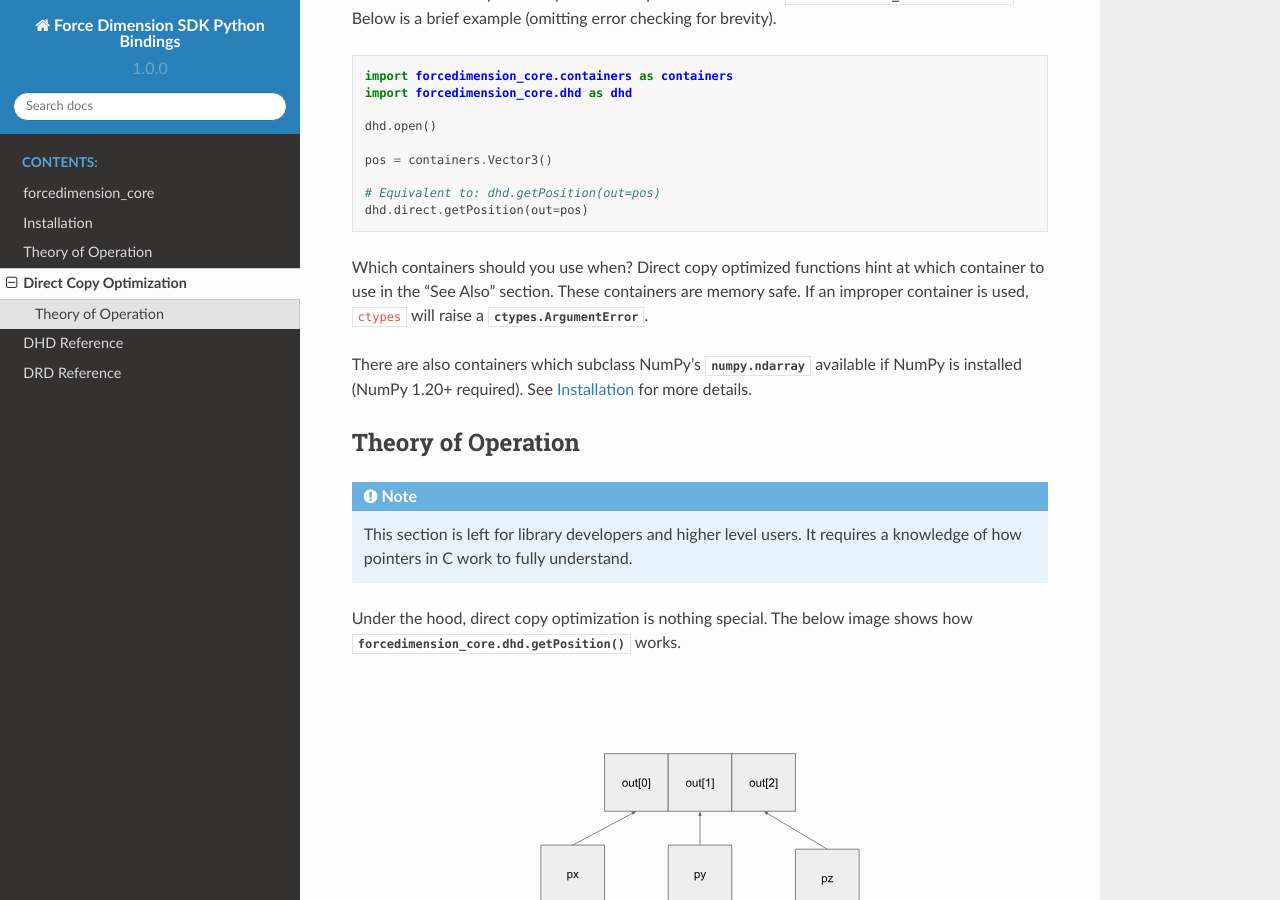
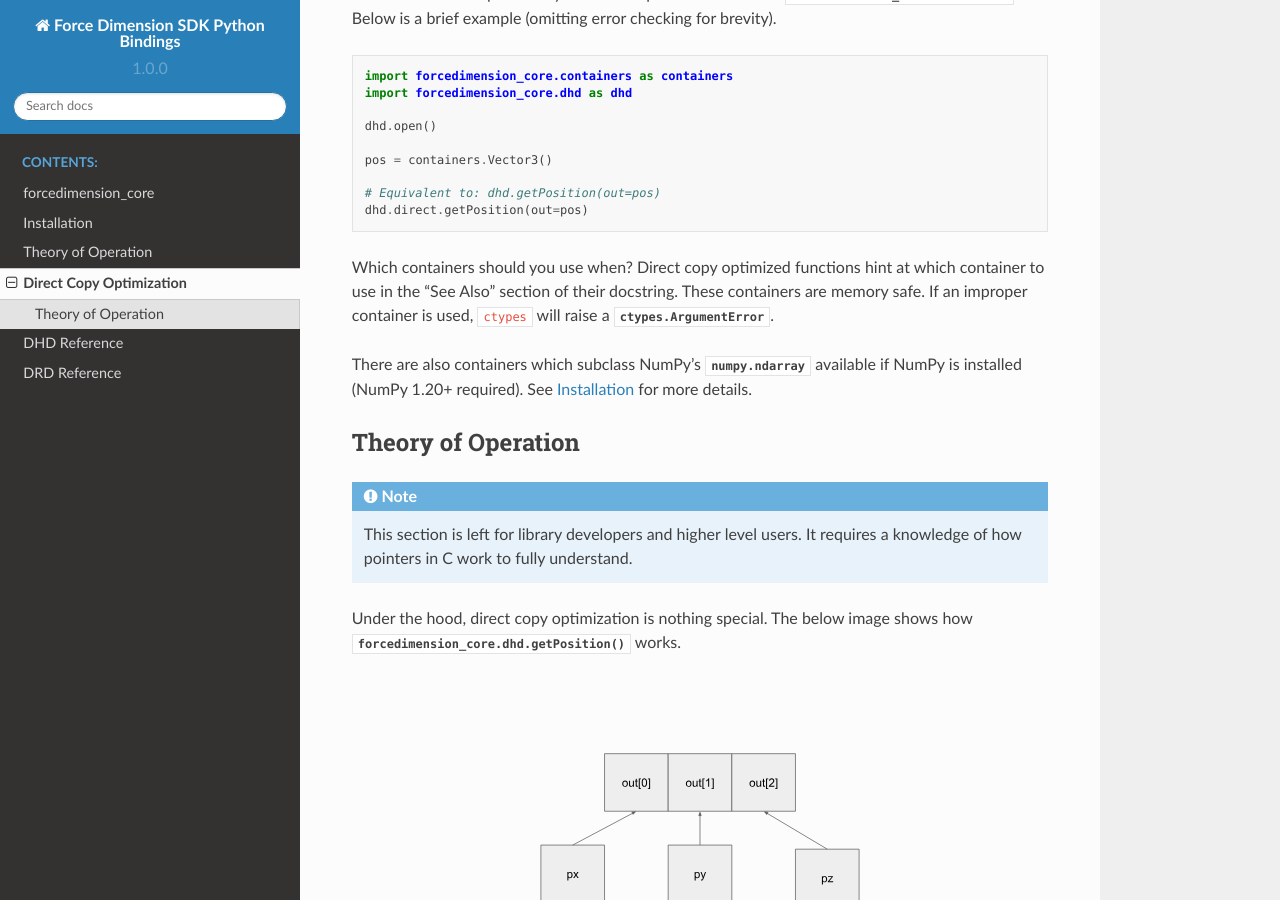
Before and after one commit to EmDash00/forcedimension_core-python-docs, a Sphinx documentation site: the page built from docs/source/direct_copy_optimization.rst, in a window 1280 px wide and 900 px high, scrolled down 522 px. Built offline with Sphinx 7.4.7 and the Read the Docs theme 2.0.0, drawn with Linux system fonts in a browser that asks for light colours.

Commit message:
Clarify where to find the hint as to which container to use

```diff
--- a/docs/source/direct_copy_optimization.rst
+++ b/docs/source/direct_copy_optimization.rst
@@ -35,8 +35,8 @@ Below is a brief example (omitting error checking for brevity).
    dhd.direct.getPosition(out=pos)
 
 Which containers should you use when? Direct copy optimized functions hint at which
-container to use in the "See Also" section. These containers are memory safe.
-If an improper container is used, ``ctypes`` will raise a :class:`ctypes.ArgumentError`.
+container to use in the "See Also" section of their docstring. These containers are memory
+safe. If an improper container is used, ``ctypes`` will raise a :class:`ctypes.ArgumentError`.
 
 There are also containers which subclass NumPy's :class:`numpy.ndarray` available if NumPy is
 installed (NumPy 1.20+ required). See :ref:`installation` for more details.
```
